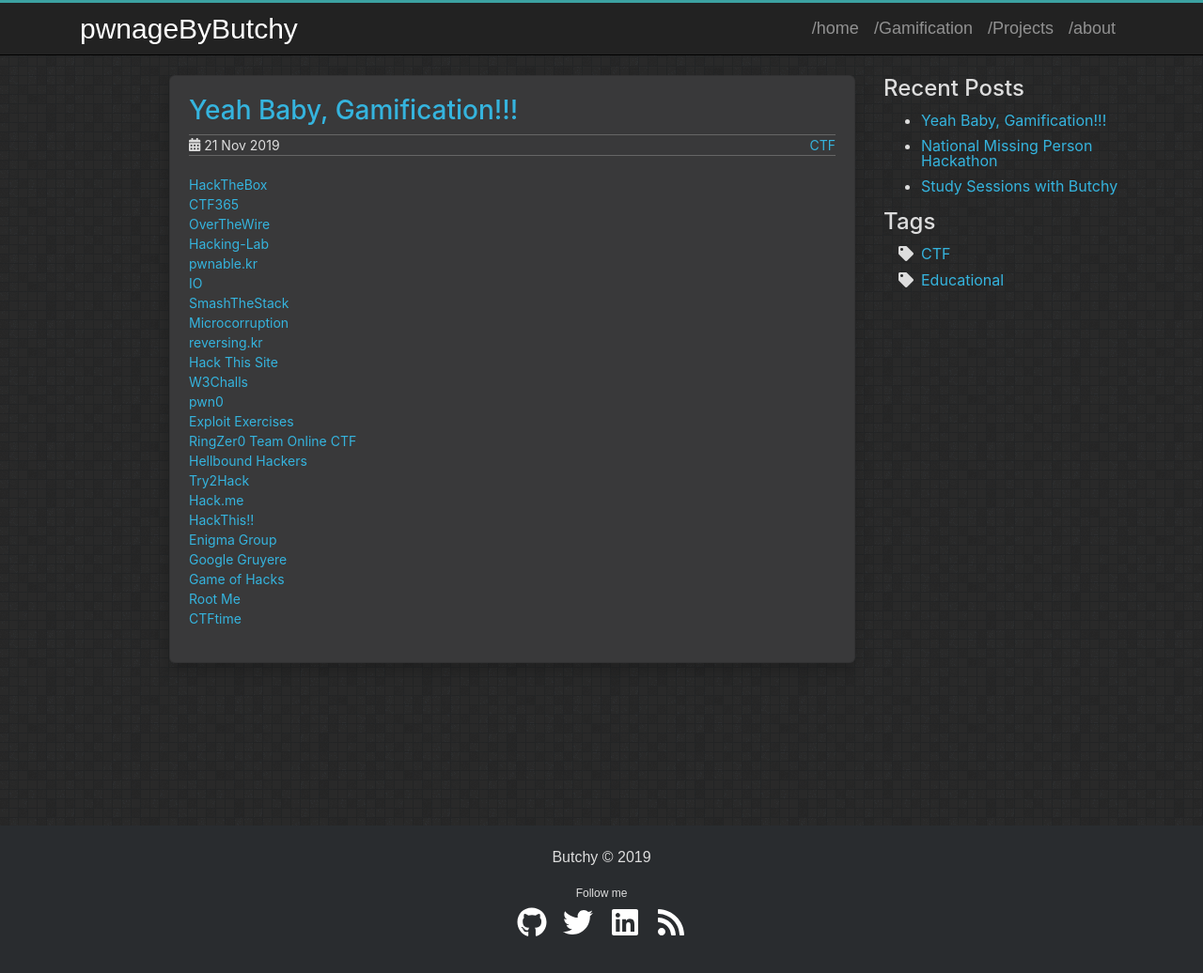
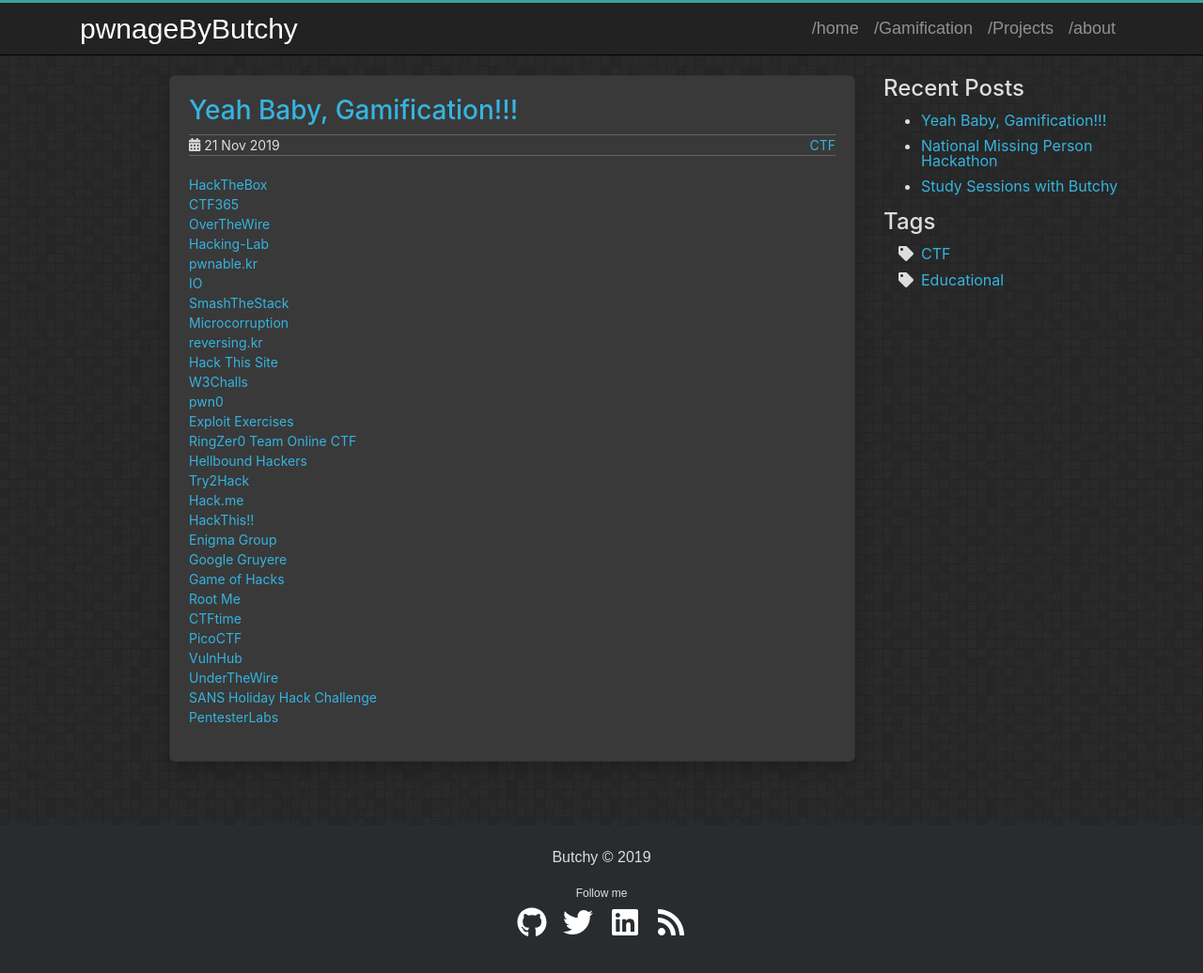
Before and after one commit to pwnageByButchy/pwnageByButchy.github.io, a Jekyll site: the page built from _posts/2019-11-21-gamification.md, in a window 1280 px wide and 1061 px high. Shown: the top 1036 px of the window at 94% size. Built offline with Jekyll 4.4.1, drawn with Linux system fonts in a browser that asks for light colours.

Commit message:
Update 2019-11-21-gamification.md

```diff
--- a/_posts/2019-11-21-gamification.md
+++ b/_posts/2019-11-21-gamification.md
@@ -29,3 +29,8 @@
 [Game of Hacks](http://www.gameofhacks.com/)
 [Root Me](https://www.root-me.org/)
 [CTFtime](https://ctftime.org/)
+[PicoCTF](https://picoctf.com/)
+[VulnHub](https://www.vulnhub.com/)
+[UnderTheWire](https://underthewire.tech/)
+[SANS Holiday Hack Challenge](https://holidayhackchallenge.com)
+[PentesterLabs](https://pentesterlab.com/)
```
